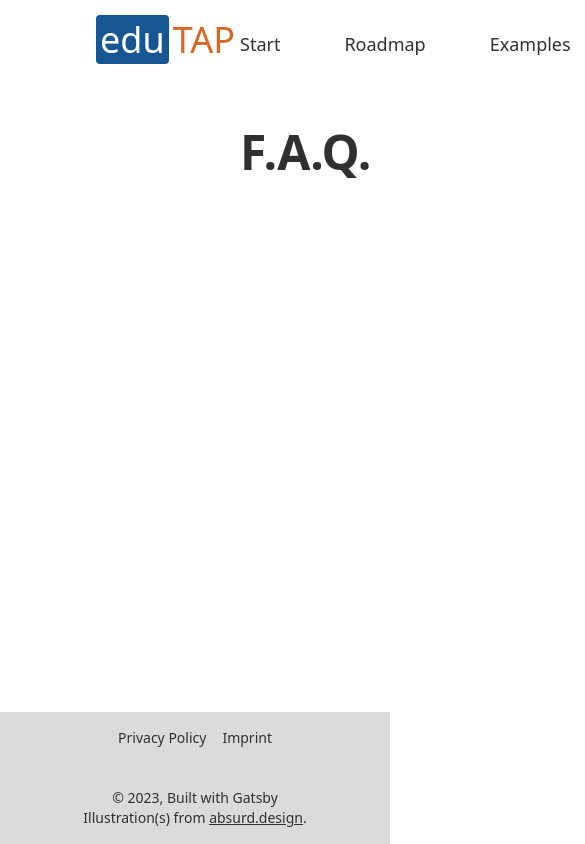
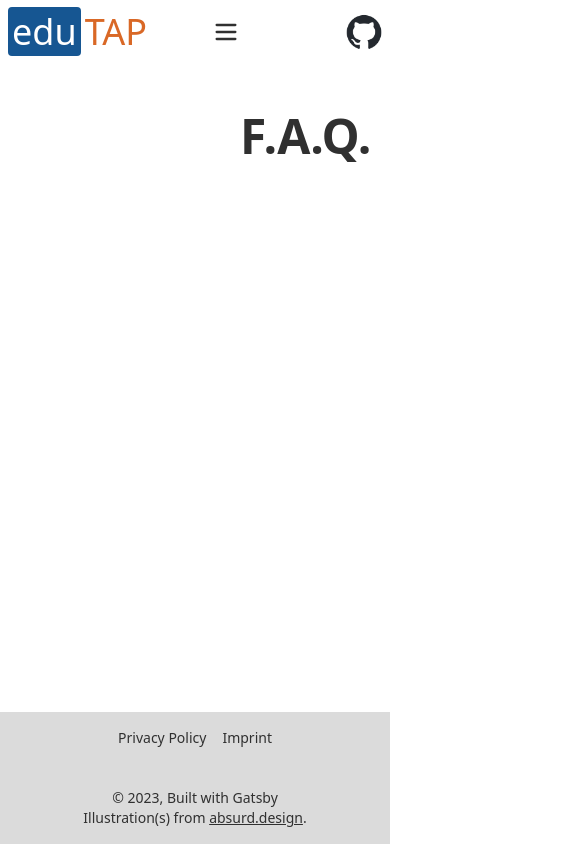
Before and after one commit to edutap-eu/edutap-website, a Gatsby site: page /faq in a window 390 px wide. Shown: the top 844 px of the page, 585 px wide, since content can reach past the window. Built offline with nearby package versions, Linux system fonts and the light colour scheme; Gatsby itself is replaced by a stand-in of ours.

Commit message:
:iphone: make header responsive

```diff
--- a/src/components/header.js
+++ b/src/components/header.js
@@ -3,7 +3,7 @@ import NavLink from "./nav-link";
 import {Link} from "gatsby";
 import {StaticImage} from "gatsby-plugin-image";
 
-const links = [
+const LINKS = [
     {
         to: '/',
         text: 'Start'
@@ -26,34 +26,57 @@ const links = [
     }
 ];
 
-// TODO: Make responsive, make sticky
+// Not my best work ^^ but hey it works
+const NavBar = () => {
+    const navLinks =LINKS.map((link, index) => (
+        <li key={index} className={'flex items-center'}>
+            <NavLink to={link.to} text={link.text}/>
+        </li>
+    ));
+
+    return (
+        <nav className={'flex justify-end'}>
+            <ul className={'hidden lg:flex space-x-12 xl:space-x-20'}>
+                {navLinks}
+            </ul>
+            <div className="dropdown">
+                <label tabIndex={0} className="btn btn-ghost lg:hidden">
+                    <svg xmlns="http://www.w3.org/2000/svg" fill="none" viewBox="0 0 24 24"
+                         className="inline-block w-7 h-7 stroke-current">
+                        <path strokeLinecap="round" strokeLinejoin="round" strokeWidth="2"
+                              d="M4 6h16M4 12h16M4 18h16"></path>
+                    </svg>
+                </label>
+                {/* TODO: make full screen*/}
+                <ul tabIndex="0" className="dropdown-content translate-x-[-50%] left-[50%] menu p-2 border bg-base-100 w-52">
+                    {navLinks}
+                </ul>
+            </div>
+        </nav>
+    );
+}
+
+
+// TODO: Make sticky
 const Header = () => (
-    <header className='flex-none navbar justify-between my-2 px-24 bg-base-100'>
-        <div className='w-36'>
+    <>
+        <header className={'flex-none navbar md:px-6 lg:px-12 xl:max-w-screen-2xl mx-auto bg-base-100'}>
+            <div className={'navbar-start'}>
                 <Link to='/' className='text-4xl mr-40'>
                     <mark className='px-1 mr-1 rounded bg-primary text-white'>edu</mark>
                     <span className='text-accent'>TAP</span>
                 </Link>
             </div>
-        <nav className='mt-2'>
-            <ul className='flex space-x-16'>
-                {
-                    links.map((link, index) => (
-                        <li key={index}>
-                            <NavLink to={link.to} text={link.text}/>
-                        </li>
-                    ))
-
-                }
-            </ul>
-        </nav>
-        <div className='w-36'>
-            <Link to='https://github.com/edutap-eu'>
-                <StaticImage src='../images/github-mark.png' alt='' height={40} style={{height: '40px'}}/>
-            </Link>
+            <div className={'navbar-center'}>
+                <NavBar/>
             </div>
-        {/* TODO: Github Image + Links to docs */}
+            <div className={'navbar-end'}>
+                <a href='https://github.com/edutap-eu'>
+                    <StaticImage src='../images/github-mark.png' alt='' height={36} style={{height: '36px'}}/>
+                </a>
+            </div>
         </header>
+    </>
 );
 
 export default Header;
```
Lines whose indentation alone changed are shown as unchanged.
